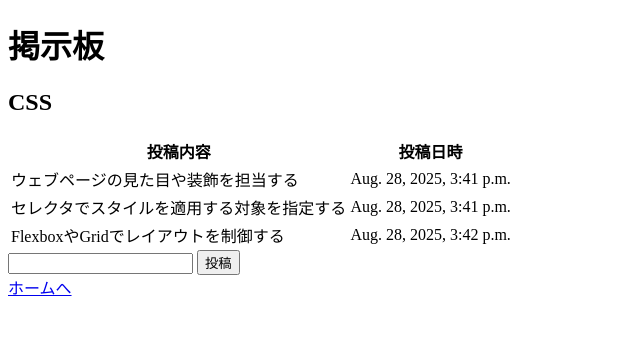
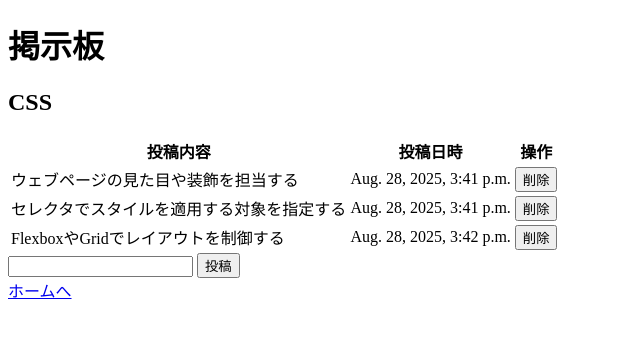
Before and after one commit to seita-uchida/Django_forum, a Django app: page /forum/CSS/ in a window 1280 px wide. Shown: the top 338 px of the page, without its empty margins (0-640 px from the left). Run offline with Django 5.2, Linux system fonts and the light colour scheme; data comes from the database, SQL or seed files in the repository; both versions use the stored data as it was after the commit.

Commit message:
5-投稿削除機能作成

```diff
--- a/main/templates/main/forum.html
+++ b/main/templates/main/forum.html
@@ -13,11 +13,18 @@
         <tr>
             <th>投稿内容</th>
             <th>投稿日時</th>
+            <th>操作</th>
         </tr>
         {% for message in messages %}
             <tr>
                 <td>{{ message.content }}</td>
                 <td>{{ message.created_at }}</td>
+                <td>
+                    <form action="{% url 'delete_message' topic.name message.pk %}" method="POST">
+                        {% csrf_token %}
+                        <input type="submit" value="削除">
+                    </form>
+                </td>
             </tr>
         {% endfor %}
     </table>
--- a/main/urls.py
+++ b/main/urls.py
@@ -4,4 +4,5 @@ from . import views
 urlpatterns = [
     path("", views.index, name="index"),
     path("<topic_name>/", views.forum, name="forum"),
+    path("<topic_name>/message/<int:pk>/delete/", views.delete_message, name="delete_message"),
 ]
--- a/main/views.py
+++ b/main/views.py
@@ -1,4 +1,4 @@
-from django.shortcuts import render
+from django.shortcuts import get_object_or_404, redirect, render
 
 from .models import Topic, Message
 
@@ -25,3 +25,9 @@ def forum(request, topic_name):
         "topic": topic
     }
     return render(request, "main/forum.html", context)
+
+
+def delete_message(request, topic_name, pk):
+    message = get_object_or_404(Message, pk=pk)
+    message.delete()
+    return redirect("forum", topic_name=topic_name)
```
Also changed, not shown: db.sqlite3.
